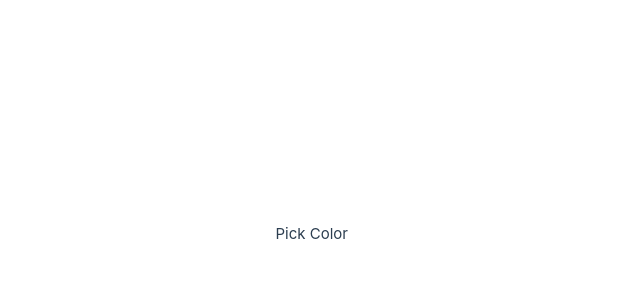
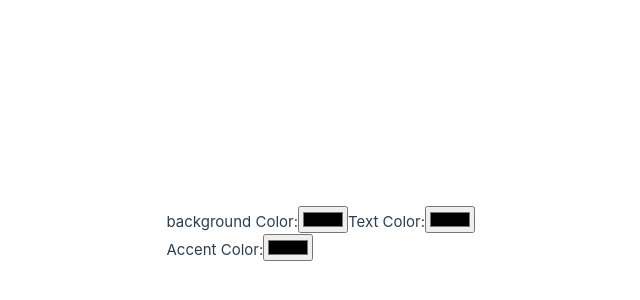
Before and after one commit to M-Hafez22/pick-color, a Vue app: page / in a window 1280 px wide. Shown: the part 166-466 px from the top of the page, without its empty margins (292-932 px from the left). Built offline with nearby package versions, Linux system fonts and the light colour scheme.

Commit message:
✅ Renders labels

```diff
--- a/src/components/PickColor.vue
+++ b/src/components/PickColor.vue
@@ -1,13 +1,20 @@
 <script setup>
-
 </script>
 
 <template>
   <div>
-    Pick Color
+    <label>background Color:</label>
+    <input type="color" />
+  </div>
+  <div>
+    <label>Text Color:</label>
+    <input type="color" />
+  </div>
+  <div>
+    <label>Accent Color:</label>
+    <input type="color" />
   </div>
 </template>
 
 <style>
-
 </style>
```
